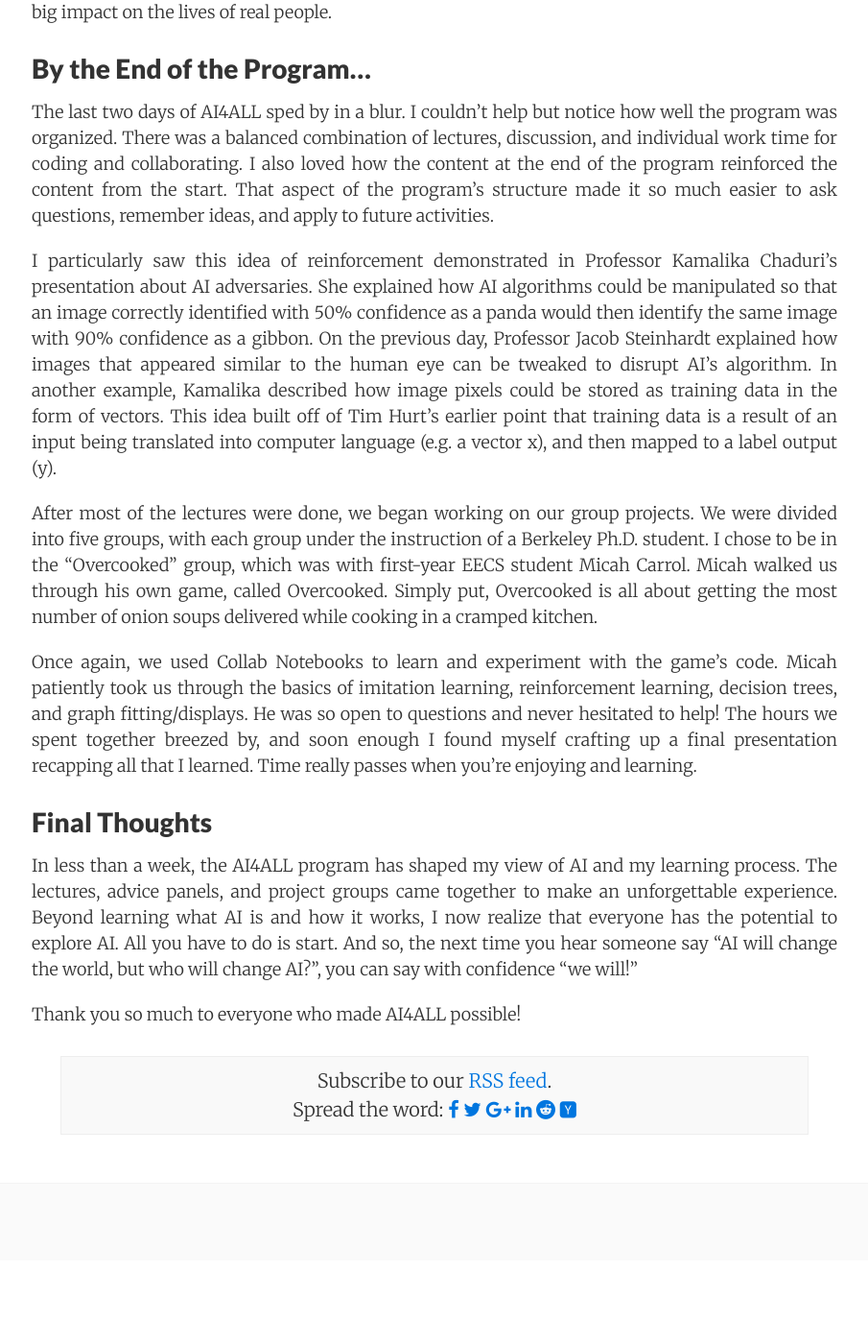
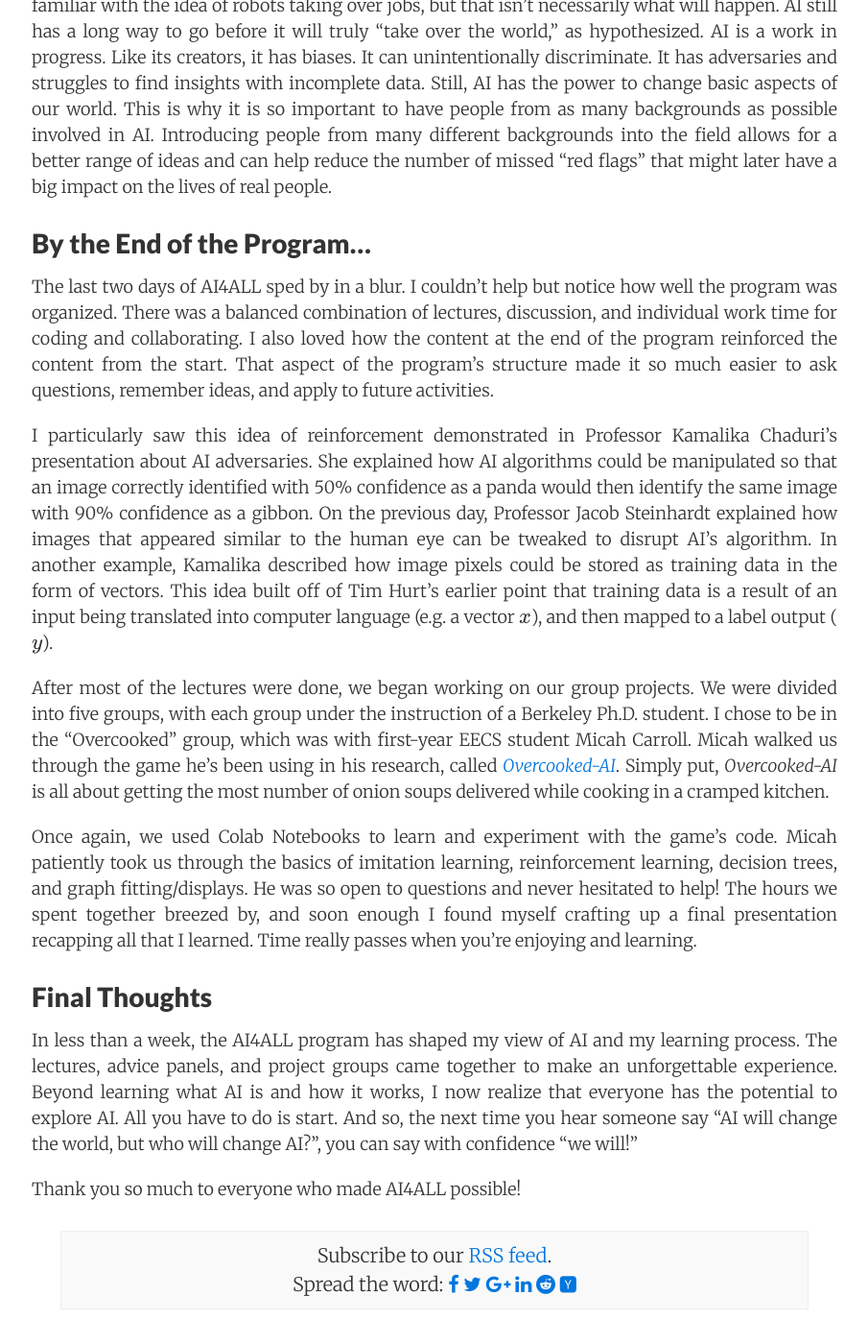
Before and after one commit to bairblog/bairblog.github.io, a Jekyll site: the page built from _posts/2020-08-16-ai4all.md, in a window 1280 px wide and 1400 px high, scrolled down 2503 px. Shown: the whole window at 96% size, without its empty margins (187-1092 px from the left). Built offline with Jekyll 4.4.1, drawn with Linux system fonts in a browser that asks for light colours; nearby versions of some CDN libraries; formulas are drawn with MathJax 3; before the commit the page ends 3816 px from its top, so only the background shows below that; some of the changed text lies outside the part shown.

Commit message:
fix typos

```diff
--- a/_posts/2020-08-16-ai4all.md
+++ b/_posts/2020-08-16-ai4all.md
@@ -1,6 +1,6 @@
 ---
 layout:             post
-title:              "AI Will Change the World.<br>Who Will Change AI?<br>We Will"
+title:              "AI Will Change the World.<br>Who Will Change AI?<br>We Will."
 date:               2020-08-16 9:00:00
 author:             Sophia Stiles
 img:                assets/BAIR_Logo.png
@@ -18,6 +18,14 @@
 
 AI4ALL is a nonprofit dedicated to increasing diversity and inclusion in AI
 education, research, development, and policy.
+
+[The idea for AI4ALL][1] began in early 2015 with Prof. Olga Russakovsky, then
+a Stanford University Ph.D. student, AI researcher Prof. Fei-Fei Li, and Rick
+Sommer –-- Executive Director of Stanford Pre-Collegiate Studies. They founded
+SAILORS as a summer outreach program for high school girls to learn about
+human-centered AI, which later became AI4ALL. In 2016, Prof. Anca Dragan
+started the Berkeley/BAIR AI4ALL camp, geared towards high school students from
+underserved communities.
 
 [The idea for AI4ALL][1] began in early 2015 with Dr. Olga Russakovsky, a Stanford
 University Ph.D. student, AI researcher Prof. Fei-Fei Li, and Dr. Rick
@@ -76,7 +84,7 @@
 
 By the end of the day, we were immersed in a Python notebook while conversing
 with peers in a Breakout Room. AI4ALL equipped us with Python notebooks through
-[Google Collab][5] so we would all be on the same page when talking about code.
+[Google Colab][5] so we would all be on the same page when talking about code.
 I really enjoyed this part of the program because it was open-ended and the
 material was presented in such a clean and convenient fashion. As I read
 through the content and completed the coding exercises, I couldn’t help but
@@ -125,17 +133,17 @@
 algorithm. In another example, Kamalika described how image pixels could be
 stored as training data in the form of vectors. This idea built off of Tim
 Hurt’s earlier point that training data is a result of an input being
-translated into computer language (e.g. a vector x), and then mapped to a label
-output (y).
+translated into computer language (e.g. a vector $x$), and then mapped to a label
+output ($y$).
 
 After most of the lectures were done, we began working on our group projects.
 We were divided into five groups, with each group under the instruction of a
 Berkeley Ph.D. student. I chose to be in the “Overcooked” group, which was with
-first-year EECS student Micah Carrol. Micah walked us through his own game,
-called Overcooked. Simply put, Overcooked is all about getting the most number
+first-year EECS student Micah Carroll. Micah walked us through the game he's been using in his research,
+called *[Overcooked-AI][10]*. Simply put, *Overcooked-AI* is all about getting the most number
 of onion soups delivered while cooking in a cramped kitchen.
 
-Once again, we used Collab Notebooks to learn and experiment with the game’s
+Once again, we used Colab Notebooks to learn and experiment with the game’s
 code. Micah patiently took us through the basics of imitation learning,
 reinforcement learning, decision trees, and graph fitting/displays. He was so
 open to questions and never hesitated to help! The hours we spent together
@@ -163,3 +171,4 @@
 [7]:https://engineering.atspotify.com/2020/01/16/for-your-ears-only-personalizing-spotify-home-with-machine-learning/
 [8]:https://medium.com/swlh/ai-google-maps-79237f8946e3
 [9]:https://bair.berkeley.edu/blog/2017/10/17/lfd-surgical-robots/
+[10]:https://github.com/HumanCompatibleAI/overcooked_ai
```
